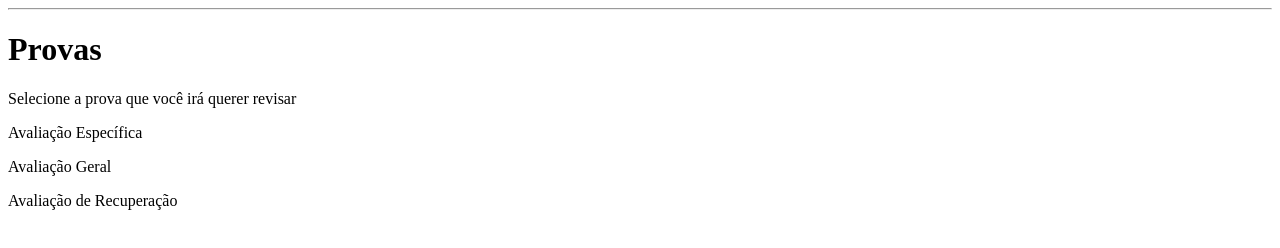
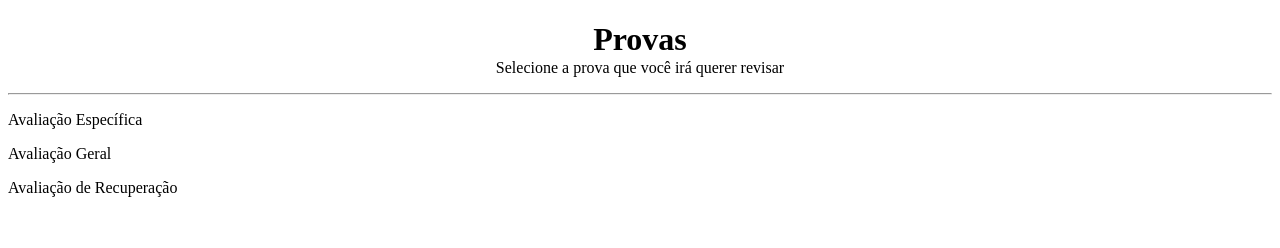
Before and after one commit to lucasbennertz/Estudos-Revisao, a plain HTML site: page index.html in a window 1280 px wide. Drawn offline with Linux system fonts and the light colour scheme.

Commit message:
estilização

```diff
--- a/index.html
+++ b/index.html
@@ -4,23 +4,17 @@
     <meta charset="UTF-8">
     <meta name="viewport" content="width=device-width, initial-scale=1.0">
     <title>Revisão</title>
+    <link rel="stylesheet" href="style.css">
 </head>
 <body>
-    <header>
 
-        <nav>
+        <h1 class="titulo-prova">Provas</h1>
+        <p class="subtitulo-prova">Selecione a prova que você irá querer revisar</p>
+        <hr>
 
-        </nav>
-    </header>
-    <hr>
-    <div>
-        <h1>Provas</h1>
-        <p>Selecione a prova que você irá querer revisar</p>
-    </div>
-    <div>
         <p class="provas">Avaliação Específica</p>
         <p class="provas">Avaliação Geral</p>
         <p class="provas">Avaliação de Recuperação</p>
-    </div>
+
 </body>
 </html>
--- a/style.css
+++ b/style.css
@@ -0,0 +1,8 @@
+h1.titulo-prova{
+    text-align: center;
+    margin-bottom: -15px;
+}
+p.subtitulo-prova{
+    text-align: center;
+
+}
```
